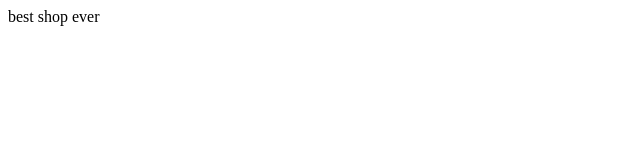
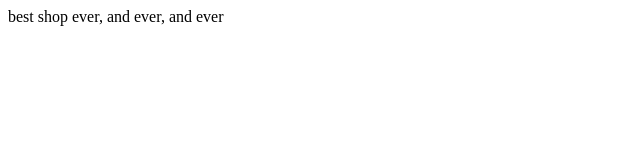
Before and after one commit to dilgerma/git-continuous-delivery-shop-example, a plain HTML site: page index.html in a window 1280 px wide. Shown: the whole page, without its empty margins (0-640 px from the left). Drawn offline with Linux system fonts and the light colour scheme.

Commit message:
another change

```diff
--- a/index.html
+++ b/index.html
@@ -4,6 +4,6 @@
 <title>Simple Shop System</title>
 </head>
 <body>
-best shop ever
+best shop ever, and ever, and ever
 </body>
 </html>
```
